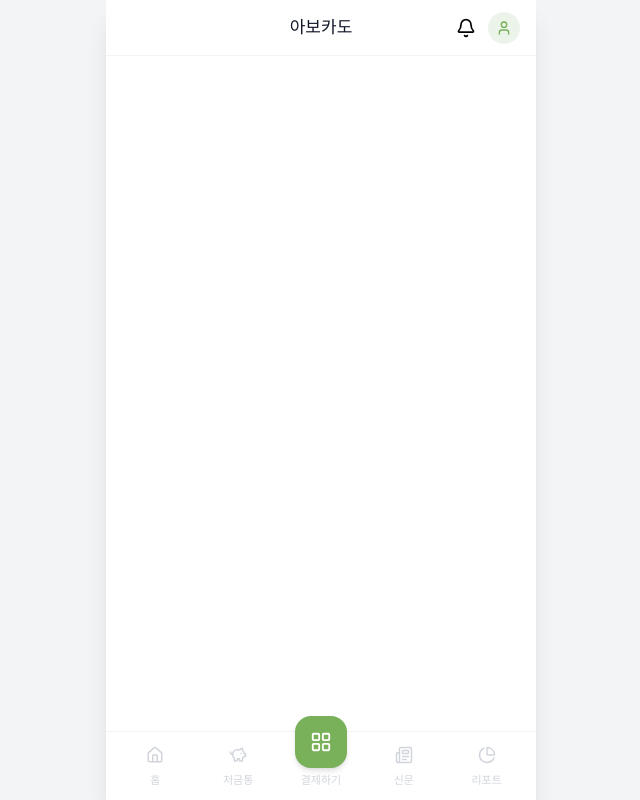
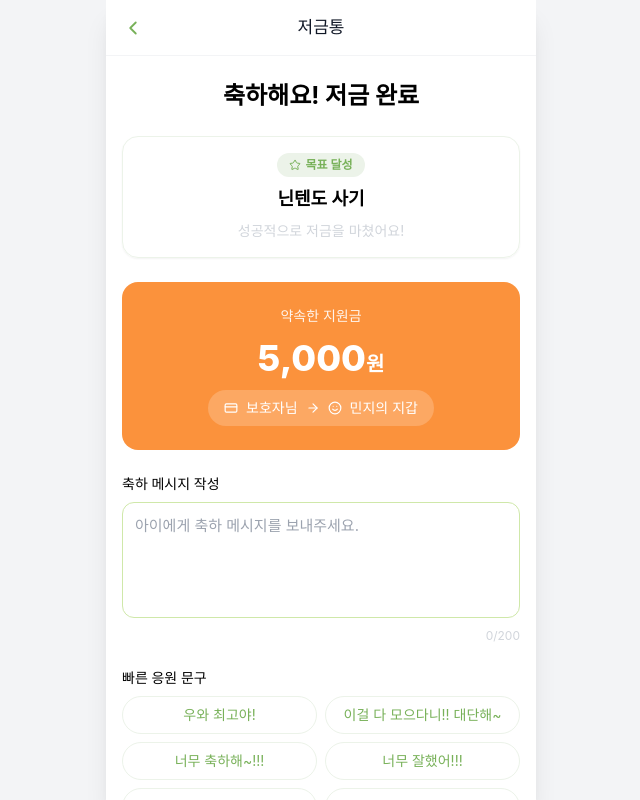
Before and after one commit to kb-avocado/avocado-frontend, a Vue app: page /piggy/1/complete in a window 1280 px wide. Shown: the whole page, without its empty margins (319-959 px from the left). Built offline with nearby package versions, Linux system fonts and the light colour scheme; no server answers.

Commit message:
[AVCD-28] feat: 저금통 목표 달성 축하 화면 및 임시 송금 스텁 구현

```diff
--- a/src/router/index.js
+++ b/src/router/index.js
@@ -26,12 +26,6 @@ const routes = [
     name: 'home',
     component: () => import('@/views/home/HomeView.vue'),
     meta: { title: '아보카도 홈' }
-  },
-  {
-    path: '/piggy',
-    name: 'piggy',
-    component: () => import('@/views/piggy/PiggyView.vue'),
-    meta: { title: '저금통' }
   },
   {
     path: '/wallet',
@@ -82,7 +76,7 @@ const routes = [
     }
   },
 
-  // 저금통
+  // 저금통 보너스 및 응원
   {
     path: '/piggy/:id/bonus',
     name: 'piggyBonus',
@@ -106,6 +100,19 @@ const routes = [
     name: 'piggyCheerCompose',
     component: () => import('@/views/piggy/PiggyCheerMessageComposeView.vue'),
     meta: { hideLayout: true, title: '응원 보내기' }
+  },
+  {
+    path: '/piggy/:id/complete',
+    name: 'piggyGoalComplete',
+    component: () => import('@/views/piggy/PiggyGoalCompleteView.vue'),
+    meta: { hideLayout: true, title: '저금통' }
+  },
+  // 송금하기 구현 전 임시로 만듬
+  {
+    path: '/piggy/:id/bonus-transfer',
+    name: 'piggyBonusTransferStub',
+    component: () => import('@/views/piggy/PiggyBonusTransferStub.vue'),
+    meta: { hideLayout: true, title: '송금하기 (임시)' }
   }
 ]
 
--- /dev/null
+++ b/src/views/piggy/PiggyBonusTransferStub.vue
@@ -0,0 +1,35 @@
+<!-- 보너스 파라미터 잘 넘어오는지 확인하려고 테스트 화면 만든거임. 삭제 무방 -->
+<template>
+    <div class="min-h-screen flex flex-col bg-white">
+        <AppHeader title="송금하기 (임시)" show-back :show-bell="false" :show-avatar="false" @click-back="router.back()" />
+
+        <div class="flex-1 p-4 space-y-4">
+            <div class="bg-avocado-50 rounded-xl p-4">
+                <p class="text-sm font-semibold text-avocado-900 mb-1">⚠️ 테스트용 임시 화면입니다</p>
+                <p class="text-xs text-muted leading-relaxed">
+                    지금은 이전 화면에서 값이 잘 넘어오는지만 확인하는 용도
+                </p>
+            </div>
+
+            <div class="rounded-2xl border border-avocado-100 p-4">
+                <p class="text-sm text-muted">저금통 id</p>
+                <p class="text-base font-medium text-avocado-900 mb-3">{{ route.params.id }}</p>
+
+                <p class="text-sm text-muted">보낼 금액</p>
+                <p class="text-2xl font-bold text-avocado-600">{{ amount.toLocaleString('ko-KR') }}원</p>
+            </div>
+        </div>
+    </div>
+</template>
+
+<script setup>
+import { computed } from 'vue'
+import { useRoute, useRouter } from 'vue-router'
+
+import AppHeader from '@/components/layout/AppHeader.vue'
+
+const route = useRoute()
+const router = useRouter()
+
+const amount = computed(() => Number(route.query.amount || 0))
+</script>
--- /dev/null
+++ b/src/views/piggy/PiggyGoalCompleteView.vue
@@ -0,0 +1,140 @@
+<template>
+    <div class="min-h-screen flex flex-col bg-white">
+        <AppHeader title="저금통" show-back :show-bell="false" :show-avatar="false" @click-back="router.back()" />
+
+        <div class="flex-1 p-4 space-y-6">
+            <h2 class="text-2xl font-bold text-avocado-900 text-center mt-2">축하해요! 저금 완료</h2>
+
+            <div class="rounded-2xl border border-avocado-100 shadow-sm p-4 text-center space-y-2">
+                <span
+                    class="inline-flex items-center gap-1 bg-avocado-100 text-avocado-600 text-xs font-semibold rounded-full px-3 py-1">
+                    <Star :size="12" /> 목표 달성
+                </span>
+                <p class="text-lg font-bold text-avocado-900">{{ goal.title }}</p>
+                <p class="text-sm text-muted">성공적으로 저금을 마쳤어요!</p>
+            </div>
+
+            <div class="rounded-2xl bg-orange-400 p-6 text-center space-y-3">
+                <p class="text-sm text-white/90">약속한 지원금</p>
+                <p class="text-4xl font-extrabold text-white">
+                    {{ goal.bonusAmount.toLocaleString('ko-KR') }}<span class="text-xl font-bold">원</span>
+                </p>
+                <div class="inline-flex items-center gap-2 bg-white/20 text-white text-sm rounded-full px-4 py-2">
+                    <CreditCard :size="14" /> 보호자님
+                    <ArrowRight :size="14" />
+                    <Smile :size="14" /> {{ goal.childWalletLabel }}
+                </div>
+            </div>
+
+            <div>
+                <p class="text-sm font-medium text-avocado-900 mb-2">축하 메시지 작성</p>
+                <textarea v-model="message" :maxlength="MAX_LENGTH" rows="4" placeholder="아이에게 축하 메시지를 보내주세요."
+                    class="w-full border border-avocado-300 rounded-xl p-3 text-[15px] outline-none resize-none"></textarea>
+                <p class="text-xs text-muted text-right mt-1">{{ message.length }}/{{ MAX_LENGTH }}</p>
+            </div>
+
+            <div>
+                <p class="text-sm font-medium text-avocado-900 mb-2">빠른 응원 문구</p>
+                <div class="grid grid-cols-2 gap-2">
+                    <button v-for="phrase in quickPhrases" :key="phrase" type="button"
+                        class="text-sm text-avocado-600 bg-avocado-50 border border-avocado-100 rounded-full py-2 px-3 hover:bg-avocado-100"
+                        @click="selectQuickPhrase(phrase)">
+                        {{ phrase }}
+                    </button>
+                </div>
+            </div>
+
+            <p v-if="submitError" class="text-sm text-red-500">{{ submitError }}</p>
+        </div>
+
+        <div class="p-4">
+            <BaseButton variant="primary" class="w-full gap-2" :disabled="!canSubmit" @click="handleSubmit">
+                <span>{{ isSubmitting ? '처리 중...' : '보너스 보내기' }}</span>
+                <Send v-if="!isSubmitting" :size="18" />
+            </BaseButton>
+        </div>
+
+        <BottomNavBar />
+    </div>
+</template>
+
+<script setup>
+import { ref, computed } from 'vue'
+import { useRoute, useRouter } from 'vue-router'
+import { Star, CreditCard, ArrowRight, Smile, Send } from 'lucide-vue-next'
+
+/* 뒤로가기 활성화를 위한 헤더와 NAV import */
+import AppHeader from '@/components/layout/AppHeader.vue'
+import BaseButton from '@/components/common/BaseButton.vue'
+import BottomNavBar from '@/components/layout/BottomNavBar.vue'
+
+import { sendCheerMessage } from '@/api/piggy'
+
+const route = useRoute()
+const router = useRouter()
+
+/* 최대 200자 */
+const MAX_LENGTH = 200
+
+/* 퀵 버튼 */
+const quickPhrases = [
+    '우와 최고야!',
+    '이걸 다 모으다니!! 대단해~',
+    '너무 축하해~!!!',
+    '너무 잘했어!!!',
+    '대견해 우리 아들',
+    '대견해 우리 딸'
+]
+
+/* 테스트 데이터 */
+const goal = ref({
+    id: route.params.id,
+    title: '닌텐도 사기',
+    bonusAmount: 5000,
+    childWalletLabel: '민지의 지갑'
+})
+
+/* 축하 메세지 */
+const message = ref('')
+
+/* 전송 상태 */
+const isSubmitting = ref(false)
+
+/* 전송 에러 메세지 */
+const submitError = ref('')
+
+/* 공백 검사, 빈 텍스트인지 확인 */
+const canSubmit = computed(() => message.value.trim().length > 0 && !isSubmitting.value)
+
+/* 퀵 버튼 누를 시 해당 value 값으로 변경 */
+function selectQuickPhrase(phrase) {
+    message.value = phrase
+}
+
+/* 보너스 보내기 버튼 클릭 시 */
+async function handleSubmit() {
+    // 축하 메세지 필수로 입력해야함
+    if (!canSubmit.value) return
+
+    // 전송 상태 활성화
+    isSubmitting.value = true
+
+    // 에러 메세지 초기화
+    submitError.value = ''
+    try {
+        // 응원 메세지 보내기 함수 활용
+        await sendCheerMessage(goal.value.id, { message: message.value })
+
+        // 메세지 전송 성공 후 송금하기 페이지로 갈 때 가지고 갈 파라미터
+        router.push({
+            name: 'piggyBonusTransferStub',
+            params: { id: goal.value.id },
+            query: { amount: goal.value.bonusAmount }
+        })
+    } catch (e) {
+        submitError.value = '축하 메시지 전송에 실패했어요. 다시 시도해주세요.'
+    } finally {
+        isSubmitting.value = false
+    }
+}
+</script>
```
